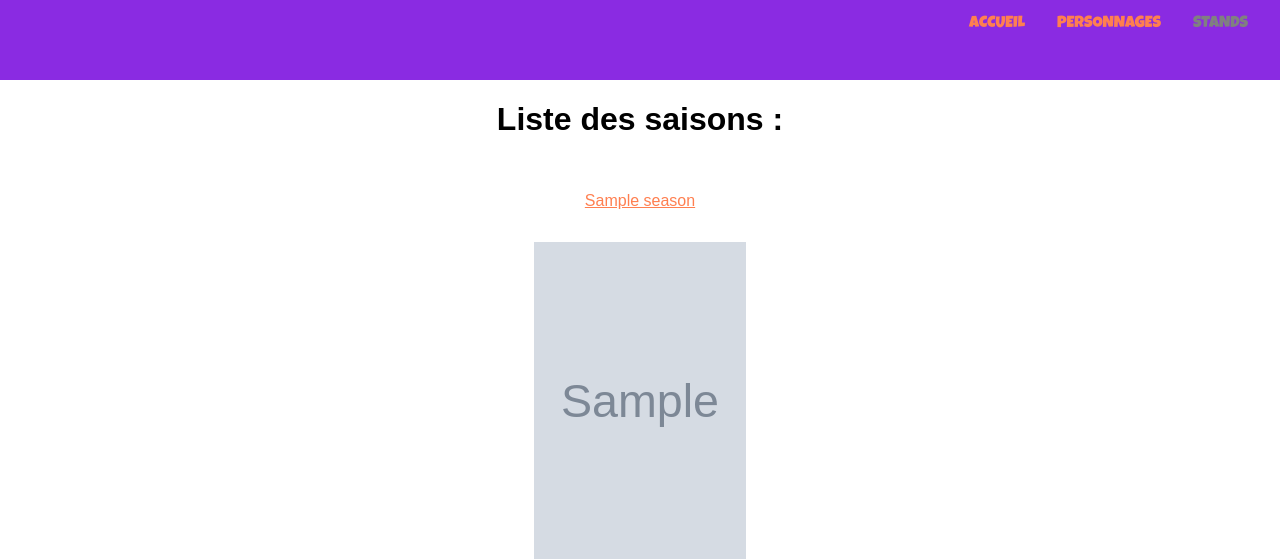
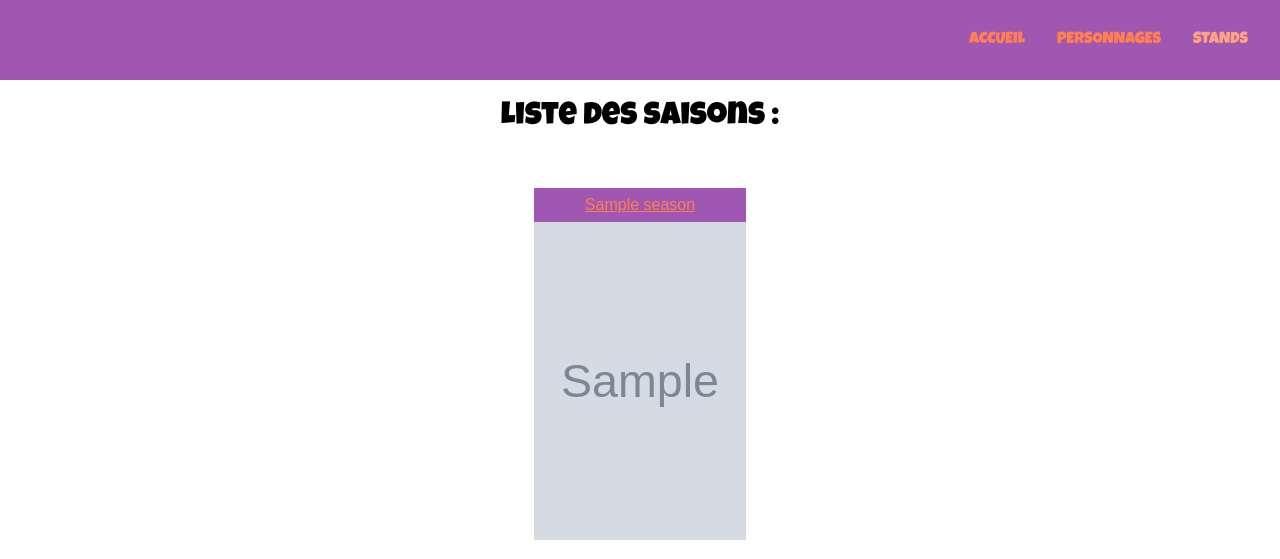
Before and after one commit to LouGrom/JojoDb, a Symfony app: template templates/default/homepage.html.twig in a window 1280 px wide. Shown: the top 559 px of the page. Run offline with Twig, Linux system fonts and the light colour scheme; the template is opened without the code that fills it: most values are stand-ins (such as "Sample title", 1, 10 or a date in 2020); grey boxes marked "Sample" are stand-in pictures; some libraries are stand-ins or nearby versions.

Commit message:
:construction::lipstick: UI and design modifications

```diff
--- a/public/css/style.css
+++ b/public/css/style.css
@@ -6,6 +6,8 @@ body {
 
 h1 {
     text-align: center;
+    font-family: 'Luckiest Guy', cursive;
+    font-weight: normal;
 }
 
 a {
@@ -13,7 +15,7 @@ a {
 }
 
 a:visited {
-    color: gray;
+    color: rgb(255, 162, 129);
 }
 
 .main-contain {
@@ -30,7 +32,10 @@ a:visited {
 }
 
 .postersHome a {
-    margin-bottom: 2em;
+    display: block;
+    background-color: rgb(159, 87, 177);
+    padding: 0.5em;
+    width: 196px;
 }
 
 .postersHome img {
@@ -39,9 +44,10 @@ a:visited {
 }
 
 nav {
-    background-color: blueviolet;
+    background-color: rgb(159, 87, 177);
     height: 10vh;
     display: flex;
+    align-items: center;
     justify-content: flex-end ;
     flex-direction: row;
 }
@@ -62,6 +68,7 @@ nav a {
 
 nav a:hover {
     color: white;
+    text-decoration: underline;
 }
 
 /* SEASON */
```
